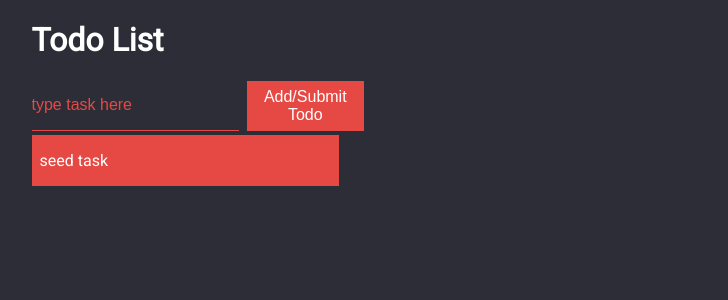
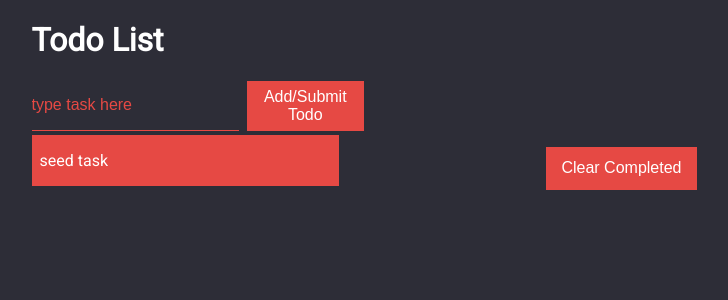
Before and after one commit to bloominstituteoftechnology/web-module-project-class-components, a React (Create React App) app: page / in a window 1280 px wide. Shown: the top 300 px of the page, without its empty margins (276-1004 px from the left). Built offline with nearby package versions, Linux system fonts and the light colour scheme.

Commit message:
Clear btn logic & connections completed.

```diff
--- a/src/App.js
+++ b/src/App.js
@@ -53,6 +53,15 @@ class App extends React.Component {
     })
   }
 
+  clearCompleted = () =>{
+    this.setState({
+      ...this.setState,
+      todos: this.state.todos.filter(i => {
+        return i.completed === false
+      })
+    })
+  }
+
   render() {
     console.log('this.state.todos App.js', this.state.todos);
     return (
@@ -62,7 +71,7 @@ class App extends React.Component {
           <TodoForm addTodo={this.addTodo} />
         </div>
 
-        <TodoList todos={this.state.todos} toggleTodo={this.toggleTodo}/>
+        <TodoList todos={this.state.todos} toggleTodo={this.toggleTodo} clearCompleted={this.clearCompleted}/>
 
       </div>
     );
--- a/src/components/TodoList.js
+++ b/src/components/TodoList.js
@@ -3,11 +3,19 @@ import React from 'react'
 import Todo from './Todo'
 
 const TodoList = (props) => {
+    const handleClick = () => {
+        // console.log('Clear Clicked in TodoList.js');
+        props.clearCompleted();
+        // console.log('props.clearCompleted passed correcly component connected');
+
+    }
+
     return (
         <div className='todo-list'>
             {props.todos.map(todo=> (
                 <Todo todo={todo} key={todo.id} toggleTodo={props.toggleTodo}/>
             ))}
+            <button className="clear-btn" onClick={handleClick}>Clear Completed</button>
 
         </div>
     )
```
